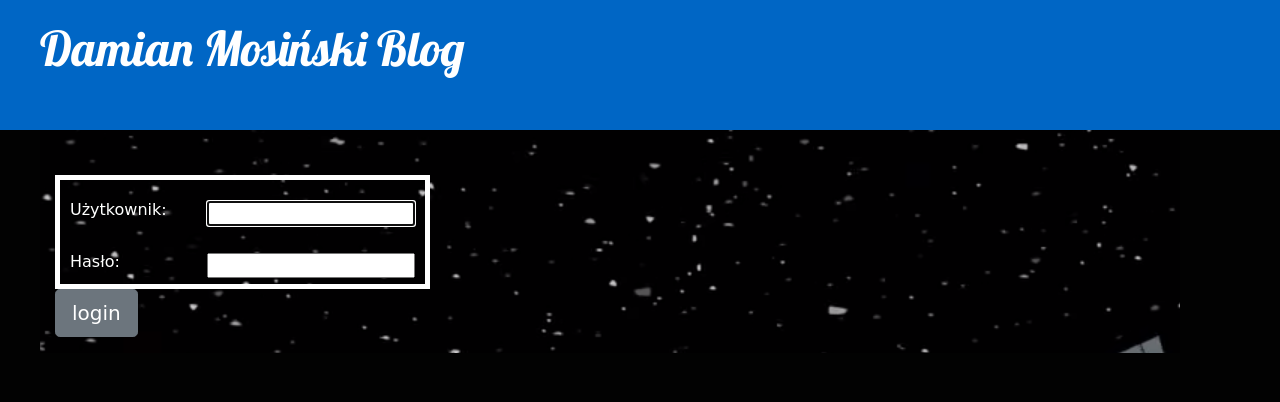
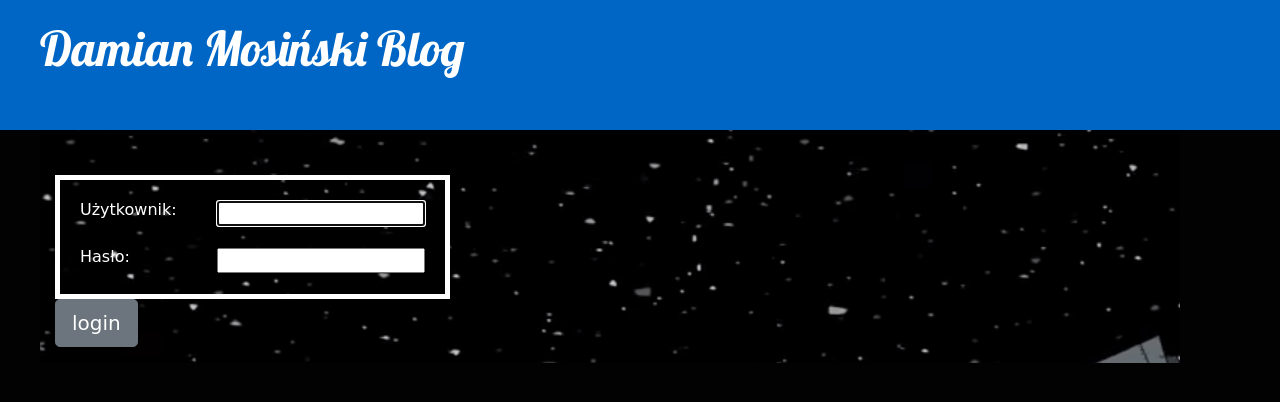
Before and after one commit to Straicur/Straicur-aplikacje-internetowe-Mosinski-185ic, a Django app: page /accounts/login/ in a window 1280 px wide. Shown: the top 402 px of the page. Run offline with Django 3.2, Linux system fonts and the light colour scheme; some libraries are stand-ins or nearby versions.

Commit message:
Zmiana 19

```diff
--- a/blog/static/css/blog.css
+++ b/blog/static/css/blog.css
@@ -12,12 +12,12 @@ body{
     padding-top: 15px;
     font-size: 25px;
 }
-.tabelalew{
-    padding: 20px 20px 5px 10px;
+.tabelagr{
+    padding: 20px 20px 20px 20px;
     margin: 10px;
 }
-.tabelapr{
-    padding: 20px 10px 5px 20px;
+.tabeladl{
+    padding: 0px 20px 20px 20px;
     margin: 10px;
 }
 .loguout{
--- a/blog/templates/registration/login.html
+++ b/blog/templates/registration/login.html
@@ -9,12 +9,12 @@
     {% csrf_token %}
         <table class="tabelalogin">
         <tr>
-            <td class="tabelalew">{{ form.username.label_tag }}</td>
-            <td class="tabelapr">{{ form.username }}</td>
+            <td class="tabelagr">{{ form.username.label_tag }}</td>
+            <td class="tabelagr">{{ form.username }}</td>
         </tr>
         <tr>
-            <td class="tabelalew">{{ form.password.label_tag }}</td>
-            <td class="tabelapr">{{ form.password }}</td>
+            <td class="tabeladl">{{ form.password.label_tag }}</td>
+            <td class="tabeladl">{{ form.password }}</td>
         </tr>
         </table>
 
```
